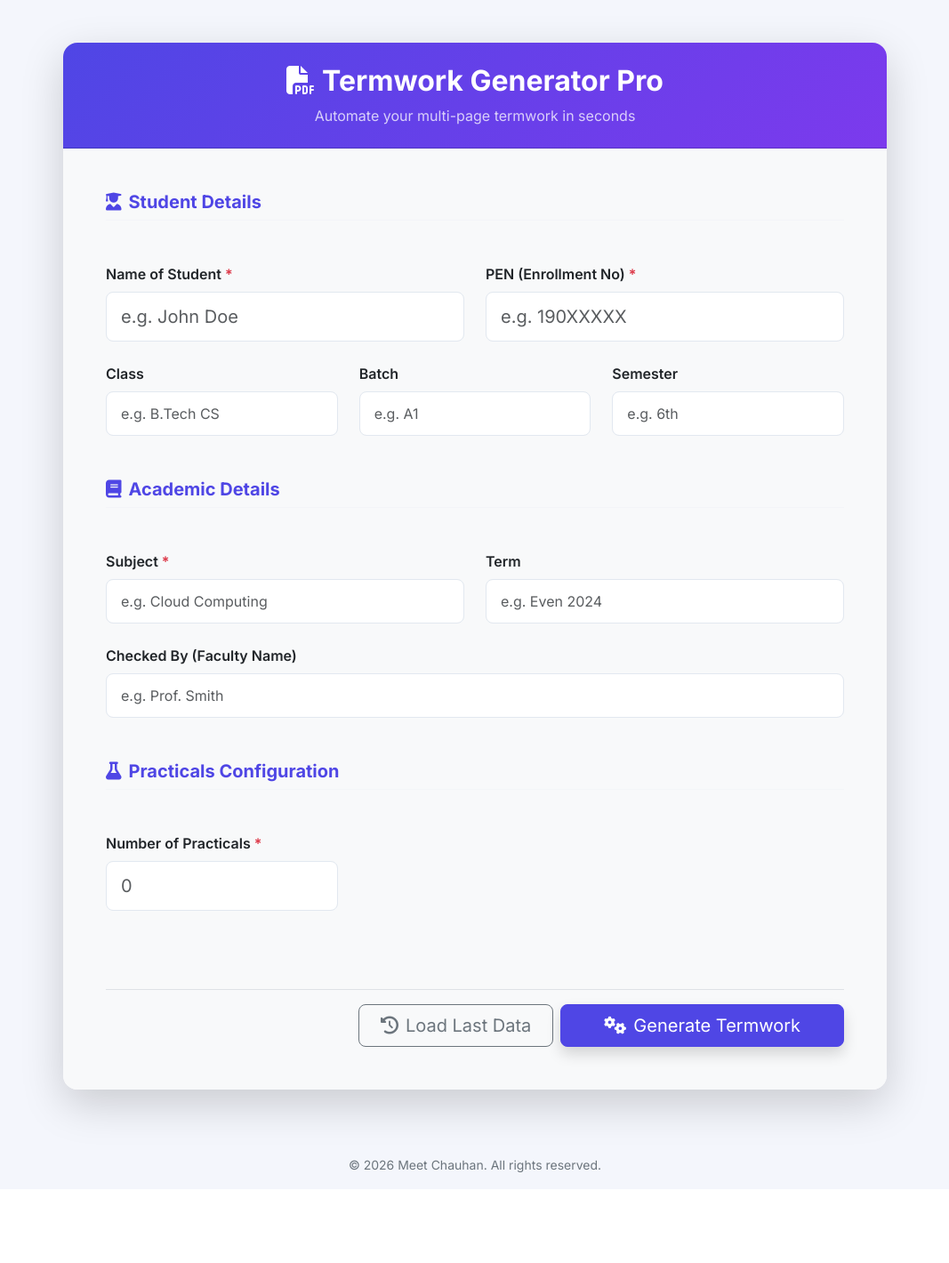
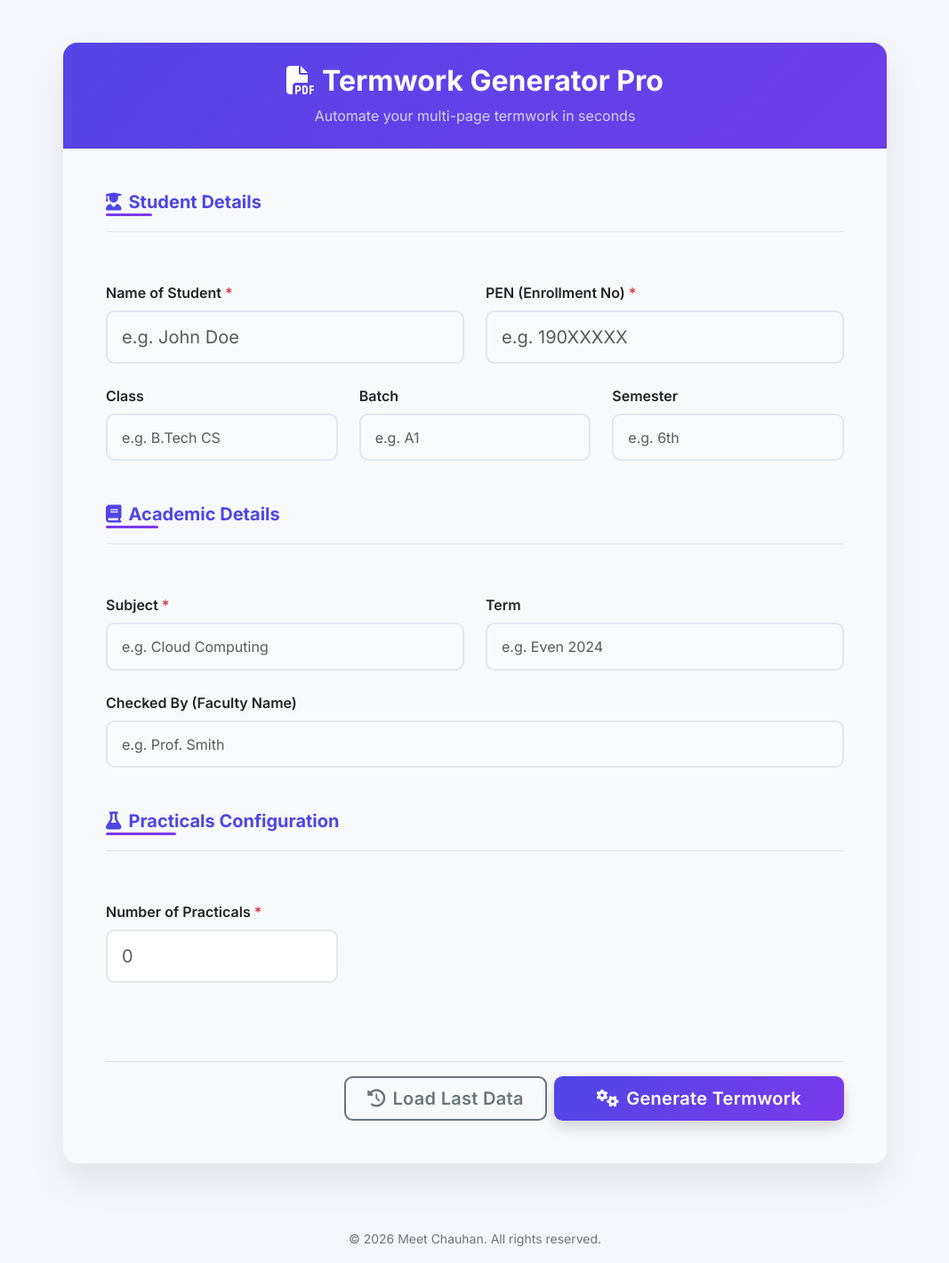
Before and after one commit to meetchauhan17/termwork-website, a Flask app: page / in a window 1280 px wide. Shown: the whole page at 89% size, without its empty margins (106-1173 px from the left). Before the commit the page ends 1318 px from the top, so only its background shows below. Run offline with Flask 3, Linux system fonts and the light colour scheme; some libraries are stand-ins or nearby versions.

Commit message:
Modernized UI with animations

```diff
--- a/static/script.js
+++ b/static/script.js
@@ -17,9 +17,10 @@ document.addEventListener('DOMContentLoaded', () => {
         if (count > 0 && count <= 50) {
             html += '<h6 class="w-100 fw-bold mt-2 mb-3 text-secondary">Practical Titles (Optional)</h6>';
             for (let i = 1; i <= count; i++) {
+                let delay = Math.min(i * 0.05, 0.5); // Stagger fade-in delay
                 html += `
-                <div class="col-md-6 mb-3">
-                    <label class="form-label text-muted small">Experiment ${i} Title</label>
+                <div class="col-md-6 mb-3 dynamic-field" style="animation-delay: ${delay}s">
+                    <label class="form-label text-muted small fw-bold">Experiment ${i} Title</label>
                     <input type="text" class="form-control" name="title_${i}" placeholder="Enter title for Exp ${i}">
                 </div>
                 `;
--- a/static/style.css
+++ b/static/style.css
@@ -4,51 +4,102 @@ body {
     font-family: 'Inter', sans-serif;
 }
 
+@keyframes fadeInUp {
+    from { opacity: 0; transform: translateY(30px); }
+    to { opacity: 1; transform: translateY(0); }
+}
+
+@keyframes gradientShift {
+    0% { background-position: 0% 50%; }
+    50% { background-position: 100% 50%; }
+    100% { background-position: 0% 50%; }
+}
+
 .bg-gradient-primary {
-    background: linear-gradient(135deg, #4f46e5 0%, #7c3aed 100%);
+    background: linear-gradient(135deg, #4f46e5 0%, #7c3aed 100%, #3b82f6 100%);
+    background-size: 200% 200%;
+    animation: gradientShift 6s ease infinite;
 }
 
 .card {
-    border-radius: 1rem;
+    border-radius: 1.25rem;
     overflow: hidden;
+    animation: fadeInUp 0.7s cubic-bezier(0.2, 0.8, 0.2, 1);
+    box-shadow: 0 20px 40px rgba(0, 0, 0, 0.08) !important;
+    border: 1px solid rgba(255, 255, 255, 0.8);
 }
 
 .form-control {
-    border-radius: 0.5rem;
-    padding: 0.75rem 1rem;
-    border: 1px solid #e2e8f0;
-    transition: all 0.2s;
+    border-radius: 0.6rem;
+    padding: 0.8rem 1rem;
+    border: 2px solid #e2e8f0;
+    transition: all 0.3s cubic-bezier(0.25, 0.8, 0.25, 1);
+    background-color: #f8fafc;
 }
 
 .form-control:focus {
     border-color: #7c3aed;
-    box-shadow: 0 0 0 0.25rem rgba(124, 58, 237, 0.25);
+    background-color: #ffffff;
+    box-shadow: 0 0 0 4px rgba(124, 58, 237, 0.15);
+    transform: translateY(-2px);
 }
 
 .section-title {
     color: #4f46e5;
     font-weight: 700;
+    position: relative;
+    display: inline-block;
+}
+
+.section-title::after {
+    content: '';
+    position: absolute;
+    bottom: -4px;
+    left: 0;
+    width: 30%;
+    height: 3px;
+    background: #7c3aed;
+    border-radius: 2px;
+    transition: width 0.3s ease;
+}
+
+.section-title:hover::after {
+    width: 100%;
+}
+
+.btn {
+    transition: all 0.3s cubic-bezier(0.25, 0.8, 0.25, 1);
+    font-weight: 600;
+    letter-spacing: 0.3px;
 }
 
 .btn-primary {
-    background-color: #4f46e5;
-    border-color: #4f46e5;
-    border-radius: 0.5rem;
+    background: linear-gradient(135deg, #4f46e5 0%, #7c3aed 100%);
+    border: none;
+    border-radius: 0.6rem;
 }
 
 .btn-primary:hover {
-    background-color: #4338ca;
-    border-color: #4338ca;
+    background: linear-gradient(135deg, #4338ca 0%, #6d28d9 100%);
+    transform: translateY(-4px);
+    box-shadow: 0 10px 25px rgba(124, 58, 237, 0.4) !important;
 }
 
 .btn-outline-secondary {
-    border-radius: 0.5rem;
+    border-radius: 0.6rem;
+    border-width: 2px;
+}
+
+.btn-outline-secondary:hover {
+    transform: translateY(-2px);
+    box-shadow: 0 6px 15px rgba(0, 0, 0, 0.08);
 }
 
 hr {
-    border-color: #e2e8f0;
-    margin-top: 0.5rem;
-    margin-bottom: 1.5rem;
+    border-color: #cbd5e1;
+    margin-top: 0.8rem;
+    margin-bottom: 2rem;
+    opacity: 0.5;
 }
 
 .card-body {
@@ -58,14 +109,29 @@ hr {
 
 #loading-overlay {
     position: absolute;
-    top: 0;
-    left: 0;
-    right: 0;
-    bottom: 0;
+    top: 0; left: 0; right: 0; bottom: 0;
     display: flex;
     align-items: center;
     justify-content: center;
-    background-color: rgba(248, 249, 250, 0.95);
+    background-color: rgba(255, 255, 255, 0.8);
+    backdrop-filter: blur(8px);
+    -webkit-backdrop-filter: blur(8px);
     z-index: 10;
-    border-radius: 0 0 1rem 1rem;
+    border-radius: 0 0 1.25rem 1.25rem;
 }
+
+/* Staggered animation class for JS */
+.dynamic-field {
+    opacity: 0;
+    animation: fadeInUp 0.5s cubic-bezier(0.2, 0.8, 0.2, 1) forwards;
+}
+
+#success-state i {
+    animation: scaleIn 0.6s cubic-bezier(0.2, 0.8, 0.2, 1);
+}
+
+@keyframes scaleIn {
+    0% { transform: scale(0); opacity: 0; }
+    60% { transform: scale(1.1); }
+    100% { transform: scale(1); opacity: 1; }
+}
```
